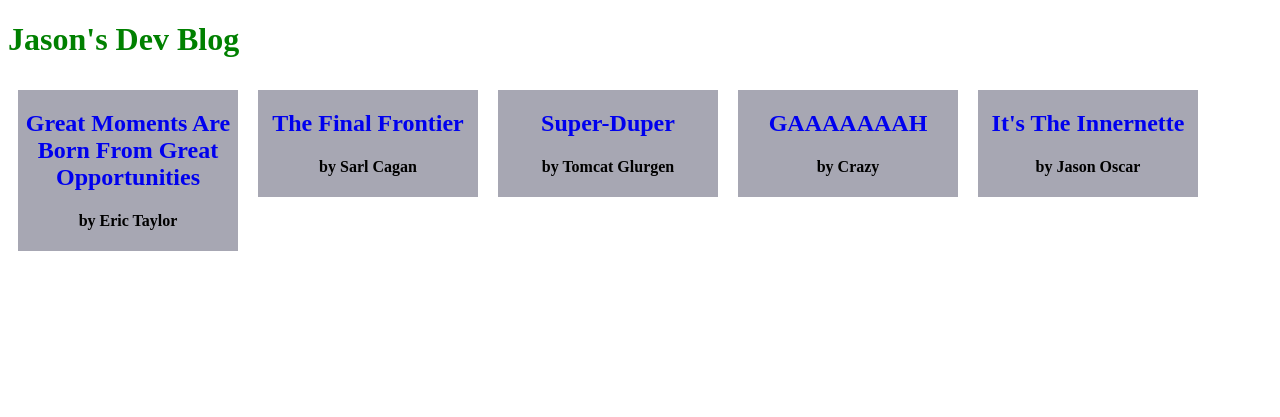
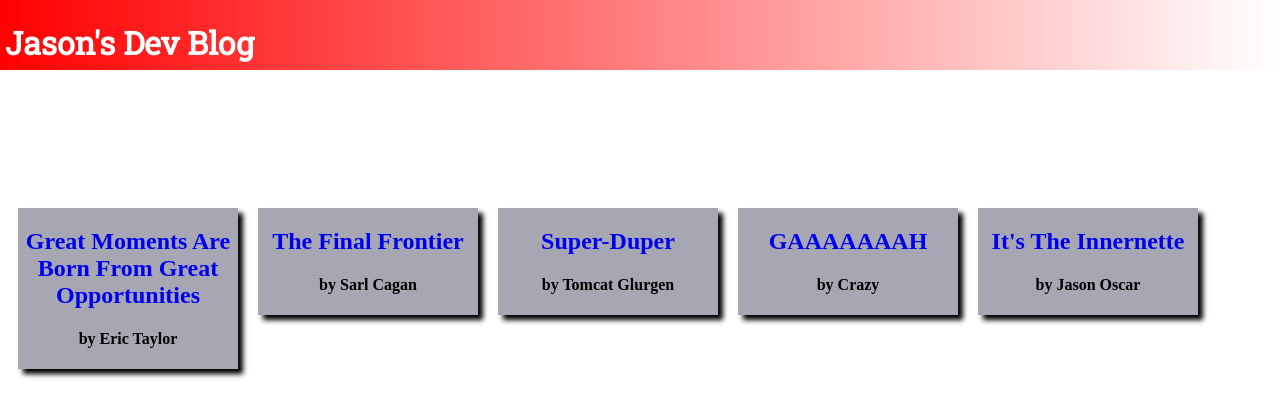
Before and after one commit to jhoscar1/jason_blog, a PHP site: page / in a window 1280 px wide. Shown: the top 417 px of the page. Run offline with PHP 8.4, Linux system fonts and the light colour scheme; data comes from the database, SQL or seed files in the repository.

Commit message:
Updated Blog

```diff
--- a/article.php
+++ b/article.php
@@ -23,7 +23,7 @@
   		print '<h1>' . $article['title'] . '</h1><br />';
   		print '<h4>' . $article['author'] . '</h4><br />';
   		print '<p>' . $article['body'] . '</p><br />';
-  		print '</div>'
+  		print '</div>';
 
 
   	}
--- a/index.css
+++ b/index.css
@@ -1,13 +1,8 @@
 div{
-	display: inline-block;
-	width: 220px;
-	margin: 10px;
-	background-color: #A7A7B3;
-	vertical-align: top;
 
 }
 
-h2{
+.article_link{
 	padding-left: 6px;
 	padding-right: 6px;
 	text-align: center;
@@ -26,7 +21,9 @@ p{
 }
 
 h1 {
-	color: green;
+	color: white;
+	font-family: 'Roboto Slab';
+	padding-left: 5px;
 }
 
 a {
@@ -34,5 +31,31 @@ a {
 }
 
 a:hover{
-	text-decoration:
+	text-decoration: underline;
 }
+
+.header{
+	width:100%;
+	height: 50px;
+	background: -webkit-linear-gradient(left, red , white); /* For Safari 5.1 to 6.0 */
+    background: -o-linear-gradient(right, red, white); /* For Opera 11.1 to 12.0 */
+    background: -moz-linear-gradient(right, red, white); /* For Firefox 3.6 to 15 */
+    background: linear-gradient(to right, red , white); /* Standard syntax */
+    position: absolute;
+    right: 0;
+    left: 0;
+    top: 0;
+    margin-bottom: -40px;
+    padding-bottom: 20px;
+
+}
+
+.article {
+	box-shadow: 5px 5px 5px black;
+	margin: 200px 10px 0px 10px;
+	display: inline-block;
+	background-color: #A7A7B3;
+	width:220px;
+	vertical-align: top;
+
+}
--- a/index.php
+++ b/index.php
@@ -1,9 +1,12 @@
 <!DOCTYPE html>
 <html>
+<link href='http://fonts.googleapis.com/css?family=Roboto+Slab' rel='stylesheet' type='text/css'>
 <link rel="stylesheet" type="text/css" href="index.css">
 <title>Dev Camp Blog</title>
 	<body>
-		<h1 class="header">Jason's Dev Blog</h1>
+		<div class="header">
+			<h1>Jason's Dev Blog</h1>
+		</div>
 
 
 <?php
@@ -18,8 +21,8 @@
 		$result = mysql_query('SELECT title, author, body, id FROM Articles ORDER BY id DESC');
 
 		while($page=mysql_fetch_array($result)){
-			print '<div>';
-			print '<h2><a href="article.php?id=' . $page['id'] . '">' . $page['title'] . '</a></h2>';
+			print '<div class="article">';
+			print '<h2 class="article_link"><a href="/jason_blog/article.php?id=' . $page['id'] . '">' . $page['title'] . '</a></h2>';
 			print '<h4>' . 'by ' . $page['author'] . '</h4>';
 			print '</div>';
 
```
